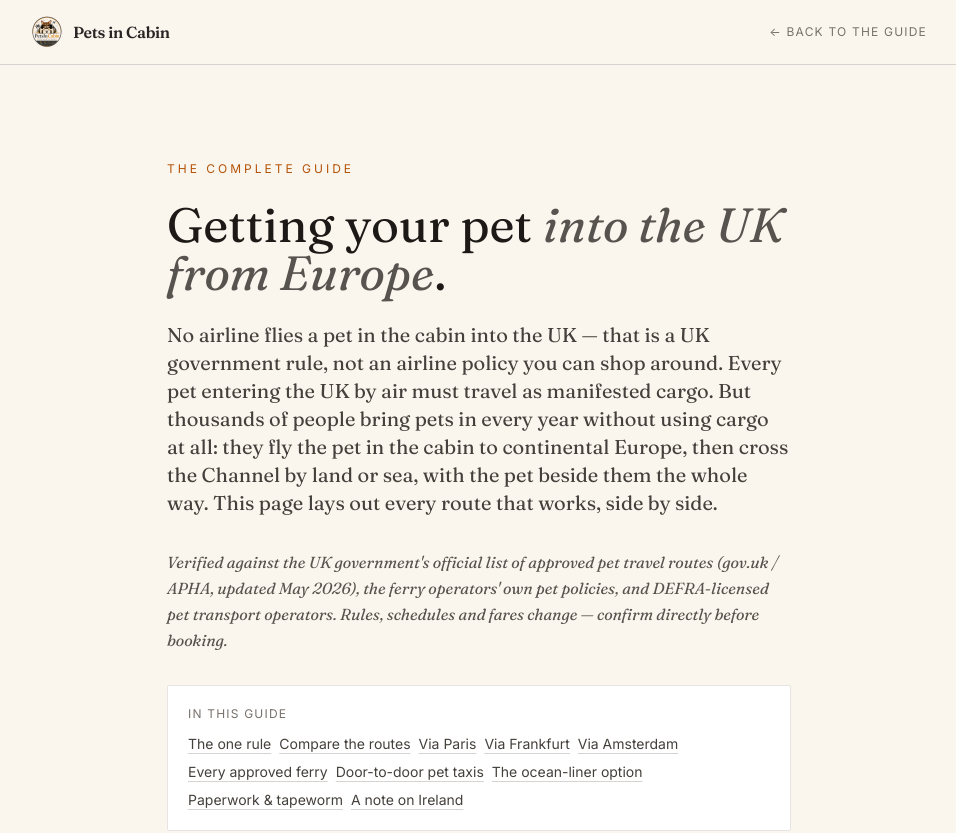
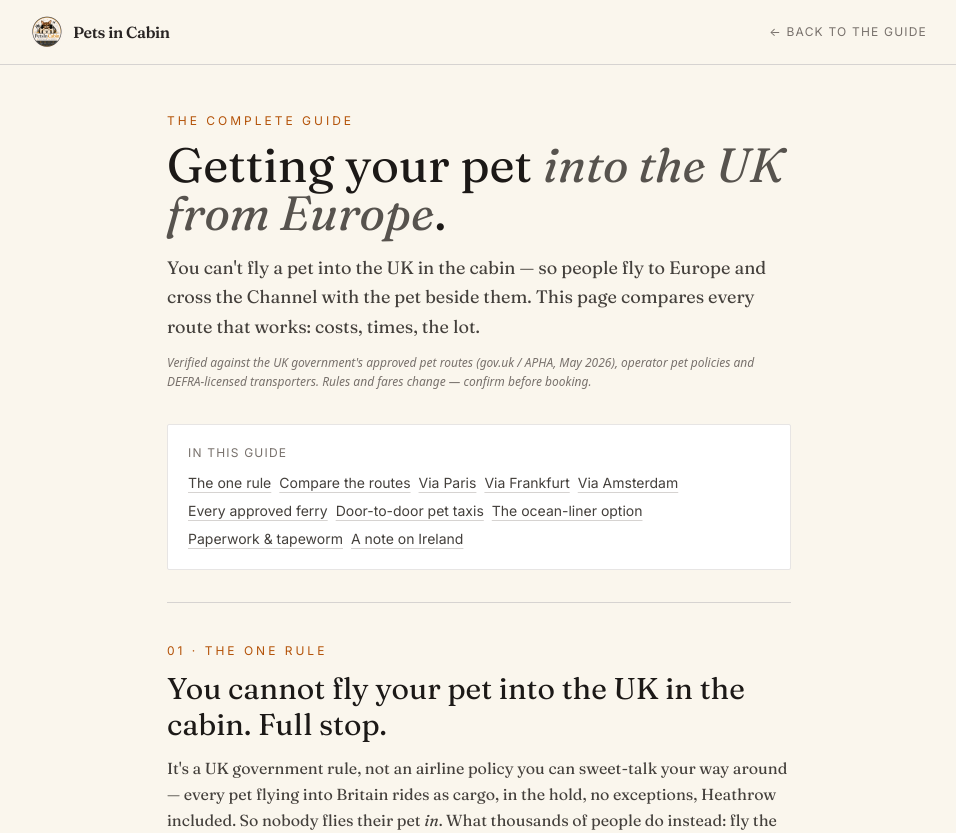
Before and after one commit to rupindermahay/petsincabin, a Next.js app: page /getting-your-pet-into-the-uk in a window 1280 px wide. Shown: the top 833 px of the page, without its empty margins (161-1117 px from the left). Built offline with nearby package versions, Linux system fonts and the light colour scheme.

Commit message:
Add files via upload

```diff
--- a/pages/getting-your-pet-into-the-uk.js
+++ b/pages/getting-your-pet-into-the-uk.js
@@ -39,24 +39,24 @@ export default function GettingYourPetIntoTheUK() {
           </div>
         </nav>
 
-        <main className="max-w-2xl mx-auto px-6 py-16 md:py-24">
-          <div className="text-xs uppercase tracking-[0.25em] text-amber-700 mb-6">
+        <main className="max-w-2xl mx-auto px-6 py-8 md:py-12">
+          <div className="text-xs uppercase tracking-[0.25em] text-amber-700 mb-3">
             The complete guide
           </div>
 
-          <h1 className="font-serif text-4xl md:text-5xl leading-[1.05] text-stone-900 mb-6">
+          <h1 className="font-serif text-4xl md:text-5xl leading-[1.05] text-stone-900 mb-4">
             Getting your pet <span className="italic text-stone-600">into the UK from Europe</span>.
           </h1>
 
-          <p className="font-serif text-lg md:text-xl text-stone-700 leading-relaxed mb-8">
-            No airline flies a pet in the cabin into the UK — that is a UK government rule, not an airline policy you can shop around. Every pet entering the UK by air must travel as manifested cargo. But thousands of people bring pets in every year without using cargo at all: they fly the pet in the cabin to continental Europe, then cross the Channel by land or sea, with the pet beside them the whole way. This page lays out every route that works, side by side.
+          <p className="font-serif text-lg text-stone-700 leading-relaxed mb-3">
+            You can't fly a pet into the UK in the cabin — so people fly to Europe and cross the Channel with the pet beside them. This page compares every route that works: costs, times, the lot.
           </p>
 
-          <p className="font-serif italic text-stone-600 leading-relaxed mb-8">
-            Verified against the UK government's official list of approved pet travel routes (gov.uk / APHA, updated May 2026), the ferry operators' own pet policies, and DEFRA-licensed pet transport operators. Rules, schedules and fares change — confirm directly before booking.
+          <p className="font-sans text-xs italic text-stone-500 leading-relaxed mb-8">
+            Verified against the UK government's approved pet routes (gov.uk / APHA, May 2026), operator pet policies and DEFRA-licensed transporters. Rules and fares change — confirm before booking.
           </p>
 
-          <div className="bg-white border border-stone-200 rounded-sm p-5 mb-12">
+          <div className="bg-white border border-stone-200 rounded-sm p-5 mb-8">
             <div className="text-xs uppercase tracking-widest text-stone-500 mb-3">In this guide</div>
             <div className="flex flex-wrap gap-2 text-sm">
               <a href="#why" className="text-stone-700 hover:text-amber-700 underline decoration-stone-300 hover:decoration-amber-600 underline-offset-4">The one rule</a>
@@ -72,7 +72,7 @@ export default function GettingYourPetIntoTheUK() {
             </div>
           </div>
 
-          <div className="h-px bg-stone-300 mb-12" />
+          <div className="h-px bg-stone-300 mb-10" />
 
           {/* Why no cabin route */}
           <section id="why" className="mb-14 scroll-mt-24">
```
